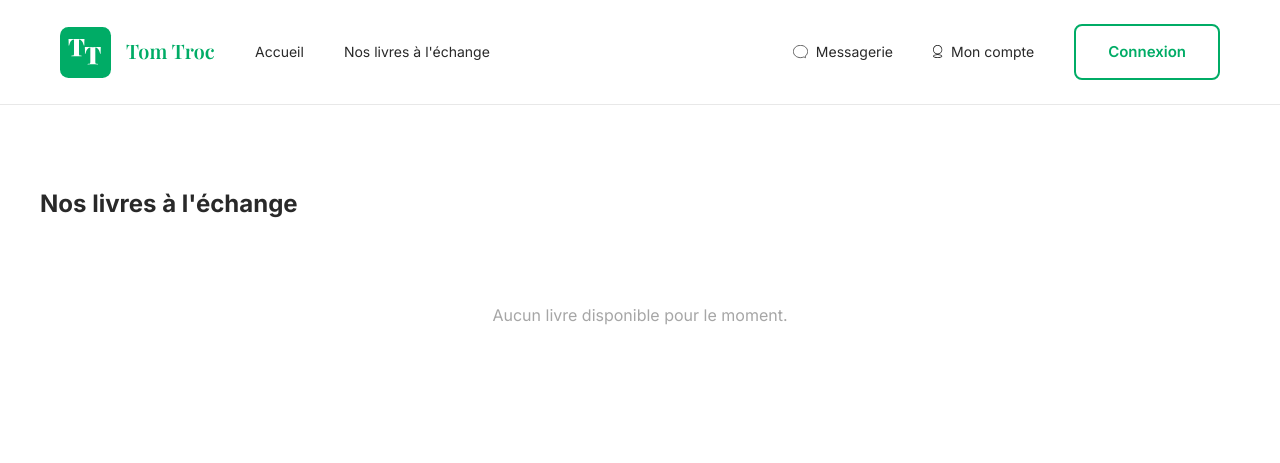
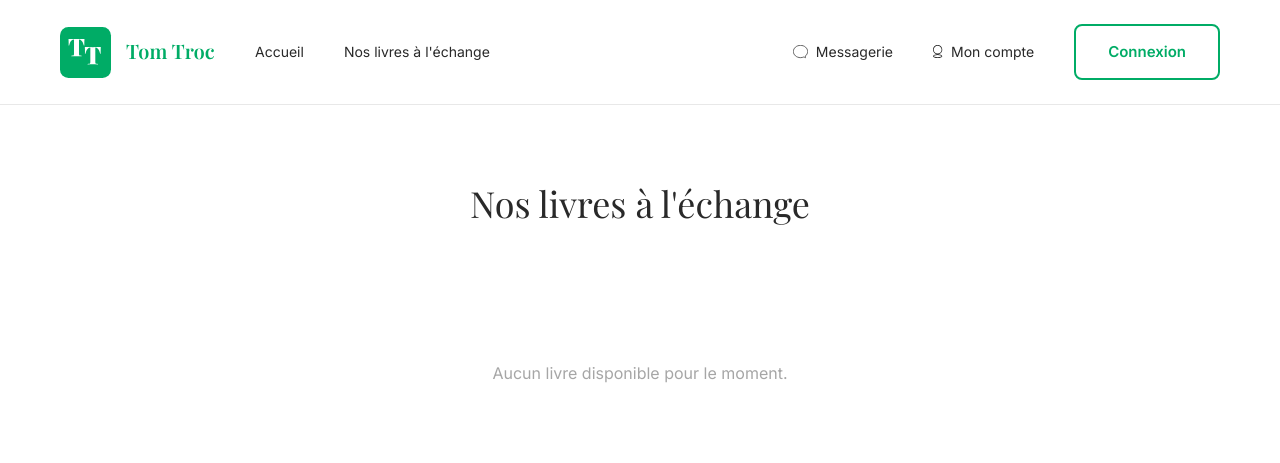
Before and after one commit to JuS1302/tomtroc, a PHP site: page /index.php?page=books in a window 1280 px wide. Shown: the top 463 px of the page. Run offline with PHP 8.4, Linux system fonts and the light colour scheme; data that the repository does not hold is empty.

Commit message:
style ok sur page index

```diff
--- a/assets/css/styles.css
+++ b/assets/css/styles.css
@@ -256,6 +256,18 @@ nav a:hover {
 .books-section {
   padding: var(--spacing-xxl) 0;
 }
+
+.books-section h1 {
+  font-family: var(--font-serif);
+  font-size: 36px;
+  font-weight: 400;
+  line-height: 1;
+  letter-spacing: 0;
+  text-align: center;
+  color: var(--color-text-dark);
+  margin-bottom: var(--spacing-xl);
+}
+
 
 .books-section h2 {
   font-family: var(--font-serif);
@@ -527,7 +539,6 @@ footer {
    ============================================ */
 @media (max-width: 640px) {
 
-  @media (max-width: 640px) {
 
   /* ===== HEADER / NAV MOBILE ===== */
   .header-content {
@@ -570,8 +581,6 @@ footer {
     padding: 8px 14px;
     font-size: 13px;
   }
-}
-
 
   /* ===== HERO ===== */
   .hero-section {
@@ -613,7 +622,7 @@ footer {
   }
 
   .books-grid {
-    grid-template-columns: repeat(2, 1fr);
+    grid-template-columns: 1fr;
     gap: 16px;
   }
 
```
